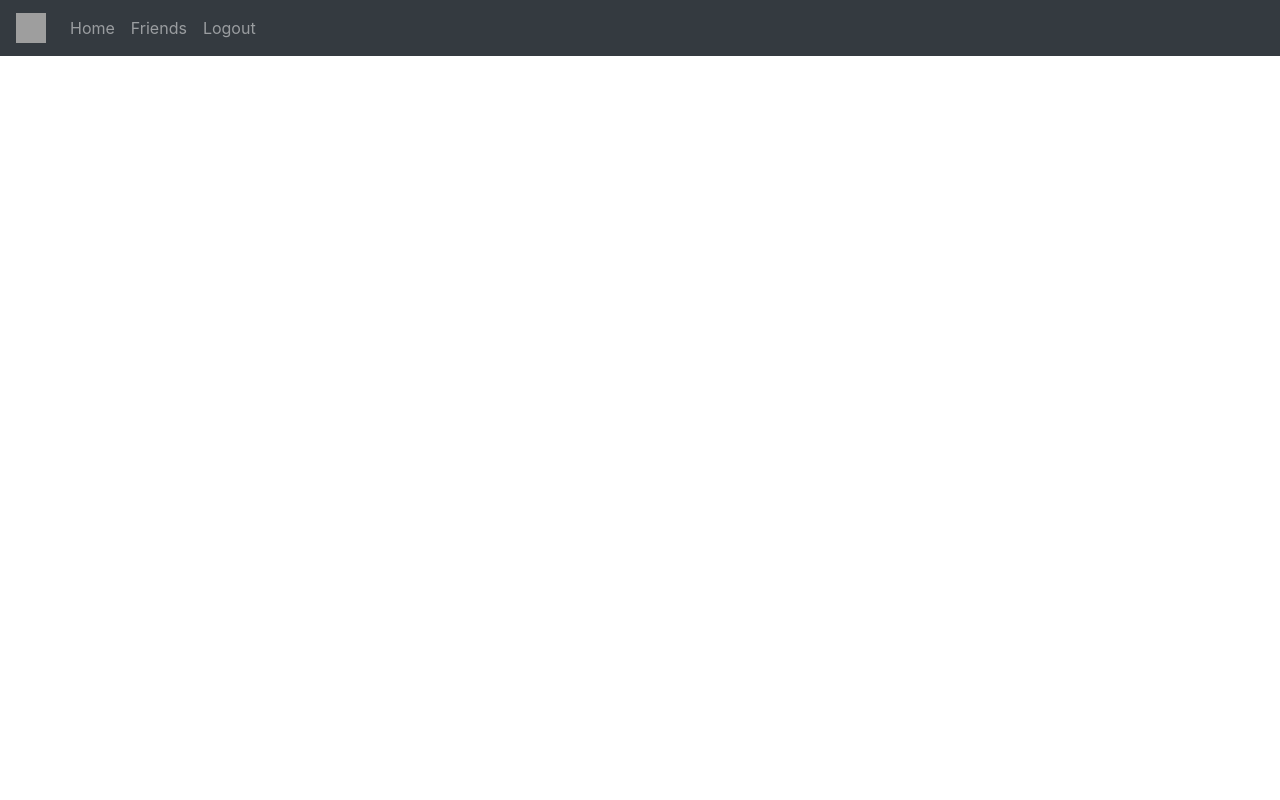
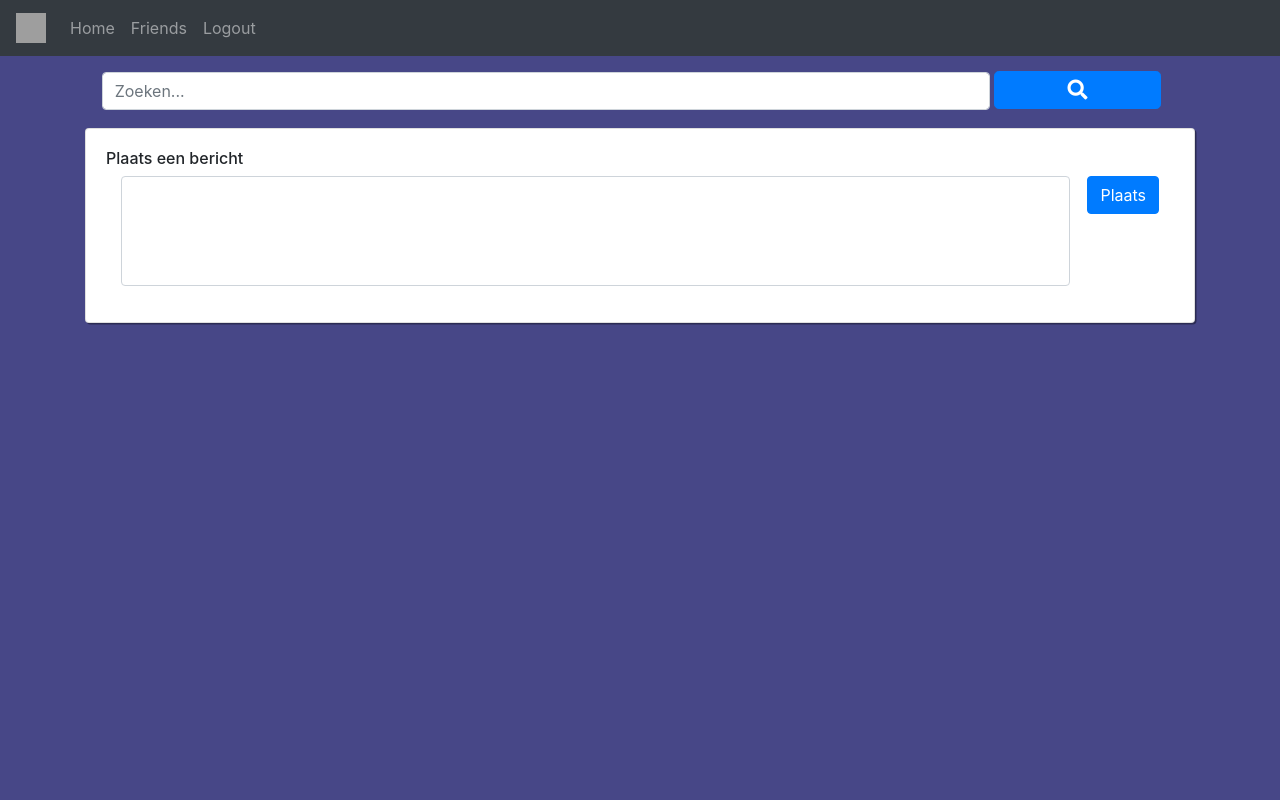
Before and after one commit to TimPiers/SocialMediaProject, a CodeIgniter app: page /www/app/index in a window 1280 px wide. Run offline with CodeIgniter, Linux system fonts and the light colour scheme; the visitor is signed in with stand-in values (Sample User, id 1); data that the repository does not hold is empty; some libraries are stand-ins or nearby versions; grey boxes are pictures that could not be loaded.

Commit message:
Created app page

```diff
--- a/application/controllers/App.php
+++ b/application/controllers/App.php
@@ -4,10 +4,12 @@ class App extends CI_Controller {
 	public function index()
 	{
 		$data['title'] = "SocialMedia - App v0.1";
+		$data['posts'] = $this->post_model->get_posts($this->session->userdata('id'));
 
 		$this->load->view('templates/header', $data);
 		$this->load->view('app/session');
 		$this->load->view('app/index', $data);
+		$this->load->view('posts/index', $data);
 		$this->load->view('templates/footer');
 	}
 }
--- a/application/models/Post_model.php
+++ b/application/models/Post_model.php
@@ -10,6 +10,7 @@
 				$this->db->select('`posts`.`PosterId`, `users`.`Name`, `users`.`Lastname`, `posts`.`Content`, `posts`.`Image`, `posts`.`DatePosted`');
 				$this->db->from('posts');
 				$this->db->join('users', '`posts`.`PosterId` = `users`.`id`');
+				$this->db->where(array('PosterId' => $PosterId));
 				$query = $this->db->get();
 
 				return $query->result_array();
--- a/application/views/app/index.php
+++ b/application/views/app/index.php
@@ -1,3 +1,13 @@
+<style type="text/css">
+  body {
+    background-color: #474787;
+  }
+
+  .card {
+    box-shadow: 1.5px 1.5px #2c2c54;
+  }
+</style>
+
 <nav class="navbar navbar-expand-lg navbar-dark bg-dark mb-1">
   <a class="navbar-brand" href="#">
     <img src="https://getbootstrap.com/docs/4.0/assets/brand/bootstrap-solid.svg" width="30" height="30" alt="">
@@ -19,3 +29,27 @@
     </ul>
   </div>
 </nav>
+
+<div class="container mt-3">
+  <div class="form-group">
+    <input type="text" class="form-control" id="inputSearch" placeholder="Zoeken..." name="search" style="width:80%; display: inline-block; margin-left: 1.5%">
+    <button class="btn btn-lg btn-primary"  style="width:15%; position: relative; top: -2.5px;"><i class="fa fa-search"></i></button>
+  </div>
+</div>
+
+<div class="container">
+  <div class="card">
+    <div class="card-body">
+    <h6>Plaats een bericht</h6>
+    <div class="row">
+      <div class="col-12 col-lg-11">
+        <div class="form-group">
+          <textarea class="form-control" id="inputPost" rows="4" style="resize: none; "></textarea>
+        </div>
+      </div>
+      <div class="col-12 col-lg-1">
+        <button type="submit" class="btn btn-primary float-right">Plaats</button>
+      </div>
+    </div>
+  </div>
+</div>
--- a/application/views/pages/home.php
+++ b/application/views/pages/home.php
@@ -29,7 +29,7 @@
     border-radius: 10px;
     padding: 5px;
     text-align: center;
-    color: #1e272e;
+    color: #474787;
   }
 
   p.info {
--- a/application/views/posts/index.php
+++ b/application/views/posts/index.php
@@ -1,5 +1,4 @@
-<div class="container">
-  <h2>Posts</h2>
+<div class="container mt-5">
   <?php foreach($posts as $post) : ?>
     <div class="card">
       <div class="card-body">
--- a/application/views/templates/header.php
+++ b/application/views/templates/header.php
@@ -11,6 +11,10 @@
 	<script src="https://unpkg.com/scrollreveal"></script>
 	<script src="<?php echo base_url().'assets/js/countup.js'; ?>"></script>
 	<style type="text/css">
+		body {
+			background-color: #474787;
+		}
+
 		label {
 			margin: 0;
 			margin-top: 10px;
--- a/application/views/users/login.php
+++ b/application/views/users/login.php
@@ -1,7 +1,7 @@
 <div class="container">
     <div class="row">
       <div class="col-sm-9 col-md-7 col-lg-5 mx-auto">
-        <div class="card my-5" style="box-shadow: 1px 2px #dbdbdb;">
+        <div class="card my-5" style="box-shadow: 3px 3px #2c2c54;">
           <div class="card-body">
             <h5 class="card-title text-center">Sign In</h5>
             <?php echo form_open('users/login'); ?>
--- a/application/views/users/register.php
+++ b/application/views/users/register.php
@@ -1,7 +1,7 @@
 <div class="container">
     <div class="row">
       <div class="col-sm-12 col-md-10 col-lg-8 mx-auto">
-        <div class="card my-5" style="box-shadow: 1px 2px #dbdbdb;">
+        <div class="card my-5" style="box-shadow: 3px 3px #2c2c54;">
           <div class="card-body">
           <h5 class="card-title text-center">Sign Up</h5>
             <?php echo '<span class="text-danger">'.validation_errors().'</span>'; ?>
```
